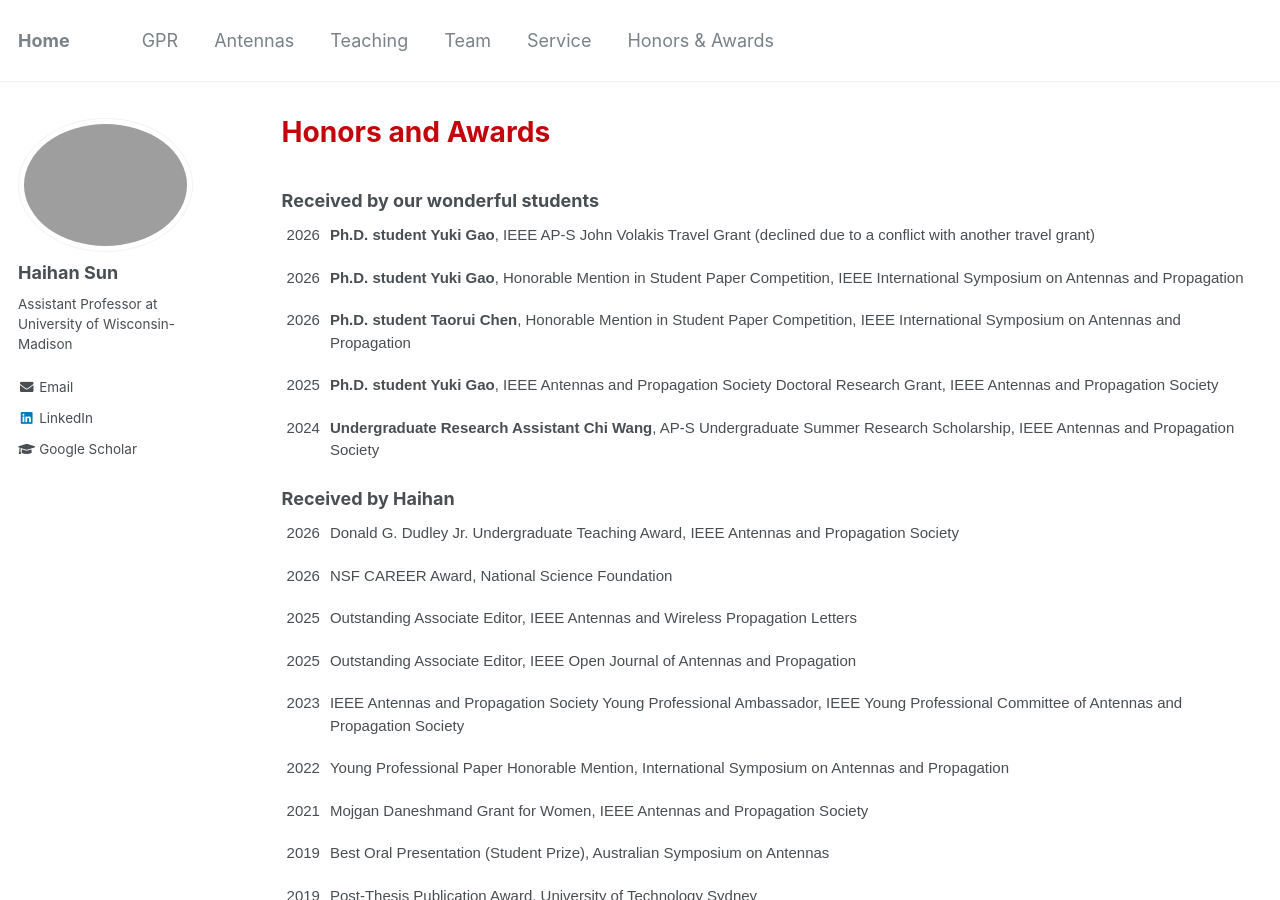
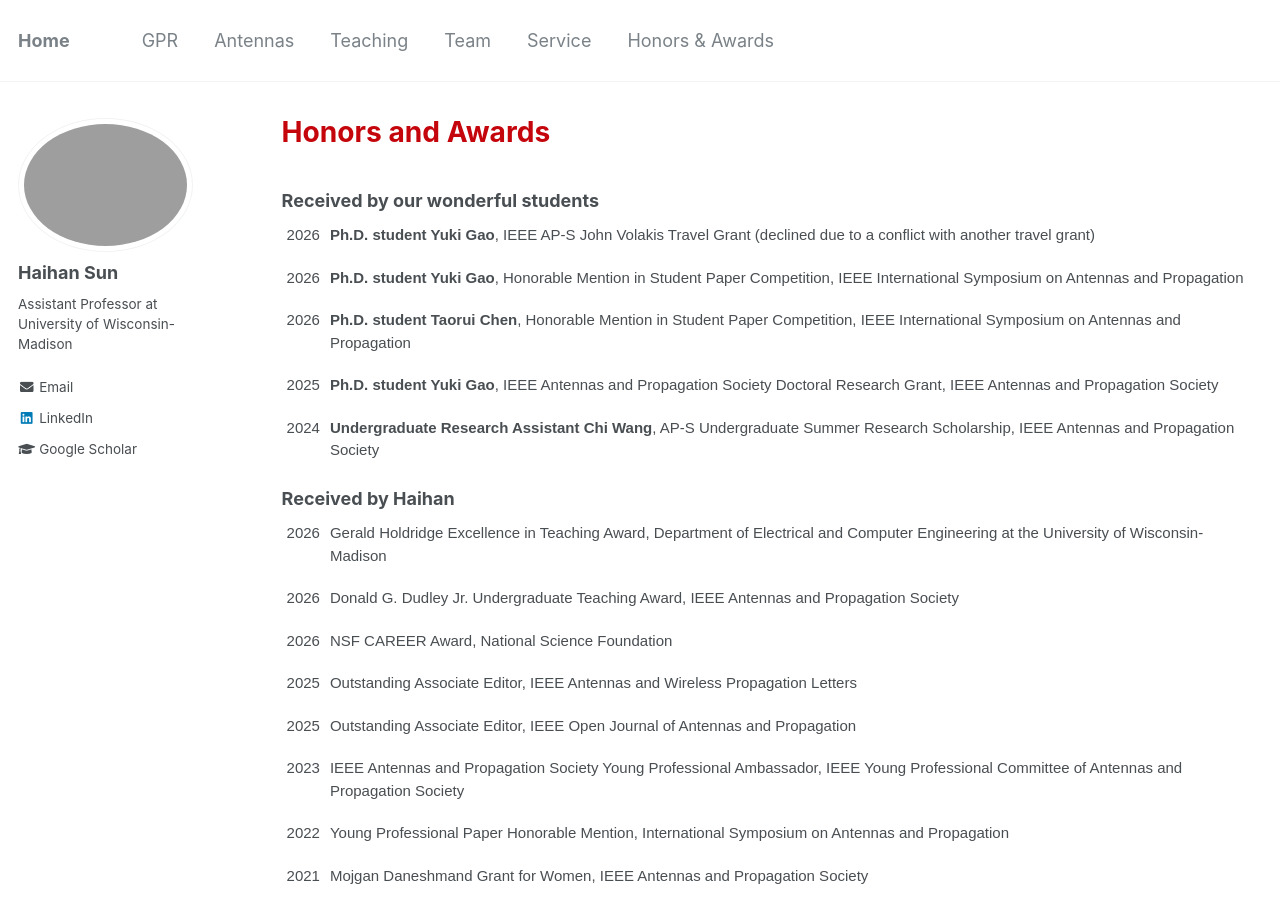
Before and after one commit to Haihan-Sun/Haihan-Sun.github.io, a Jekyll site: the page built from _pages/awards.html, in a window 1280 px wide and 900 px high. Built offline with Jekyll 4.4.1, drawn with Linux system fonts in a browser that asks for light colours.

Commit message:
Update awards.html

```diff
--- a/_pages/awards.html
+++ b/_pages/awards.html
@@ -59,6 +59,10 @@ author_profile: true
 <tbody>
 
 
+  <tr>
+    <td class="tg-ko0z">2026</td>
+    <td class="tg-ko0z">Gerald Holdridge Excellence in Teaching Award, Department of Electrical and Computer Engineering at the University of Wisconsin-Madison </td>
+  </tr>
   <tr>
     <td class="tg-ko0z">2026</td>
     <td class="tg-ko0z">Donald G. Dudley Jr. Undergraduate Teaching Award, IEEE Antennas and Propagation Society </td>
```
